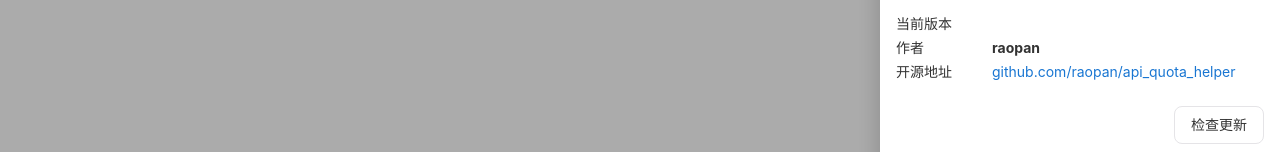
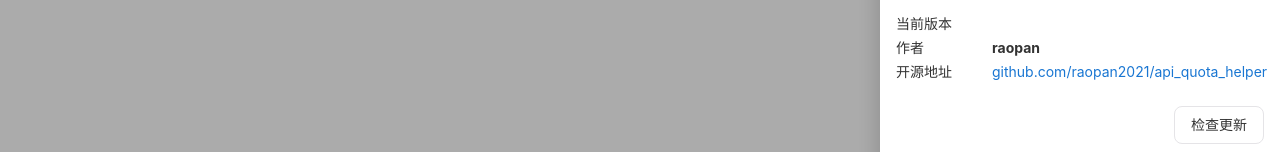
Before and after one commit to raopan2021/api_quota_helper, a Vue app in the folder web-vue/: page / in a window 1280 px wide. Both pictures are taken after a click on the button "设置". Shown: the part 409-561 px from the top of the page. Built offline with nearby package versions, Linux system fonts and the light colour scheme.

Commit message:
github地址raopan2021

```diff
--- a/web-vue/src/views/Settings.vue
+++ b/web-vue/src/views/Settings.vue
@@ -67,7 +67,7 @@
         </div>
         <div class="flex justify-start">
           <span class="min-w-24">开源地址</span>
-          <a href="https://github.com/raopan/api_quota_helper" target="_blank" style="color: var(--color-primary)">github.com/raopan/api_quota_helper</a>
+          <a href="https://github.com/raopan2021/api_quota_helper" target="_blank" style="color: var(--color-primary)">github.com/raopan2021/api_quota_helper</a>
         </div>
       </div>
       <div class="flex justify-end">
```
